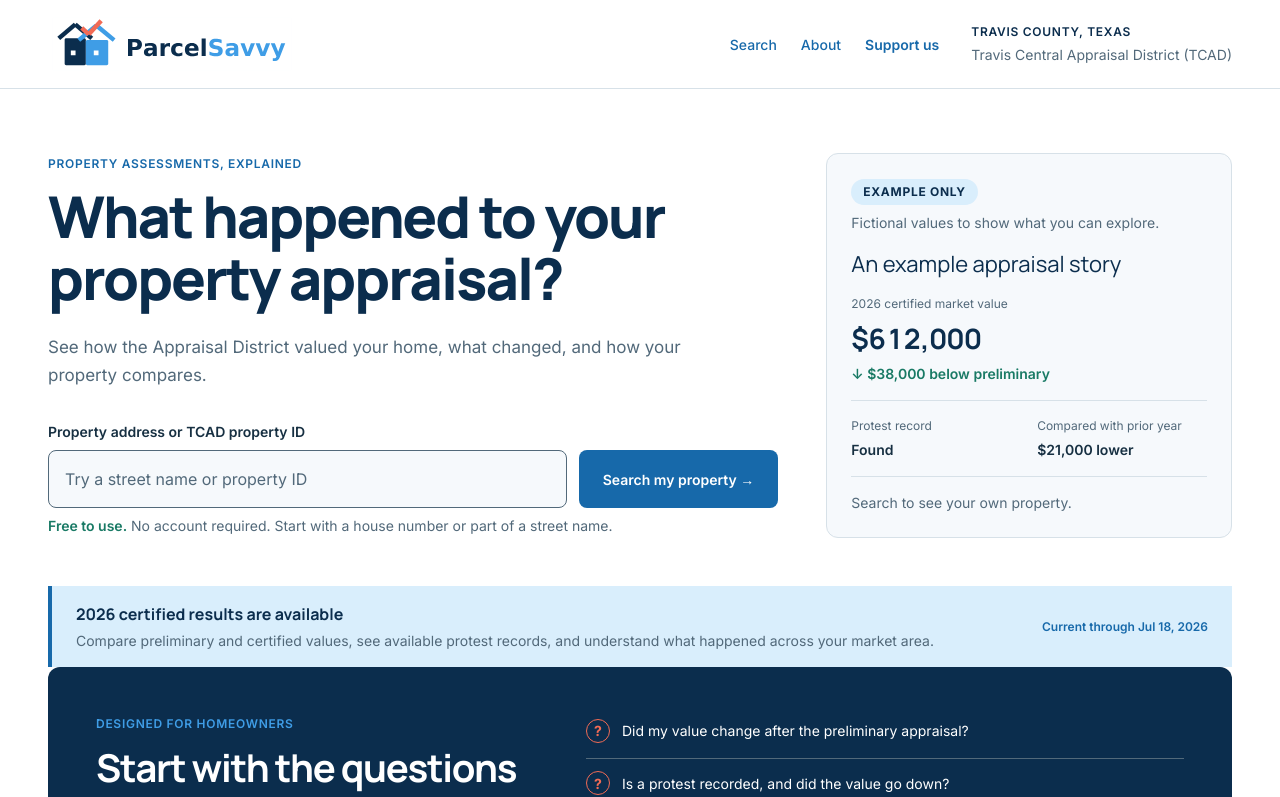
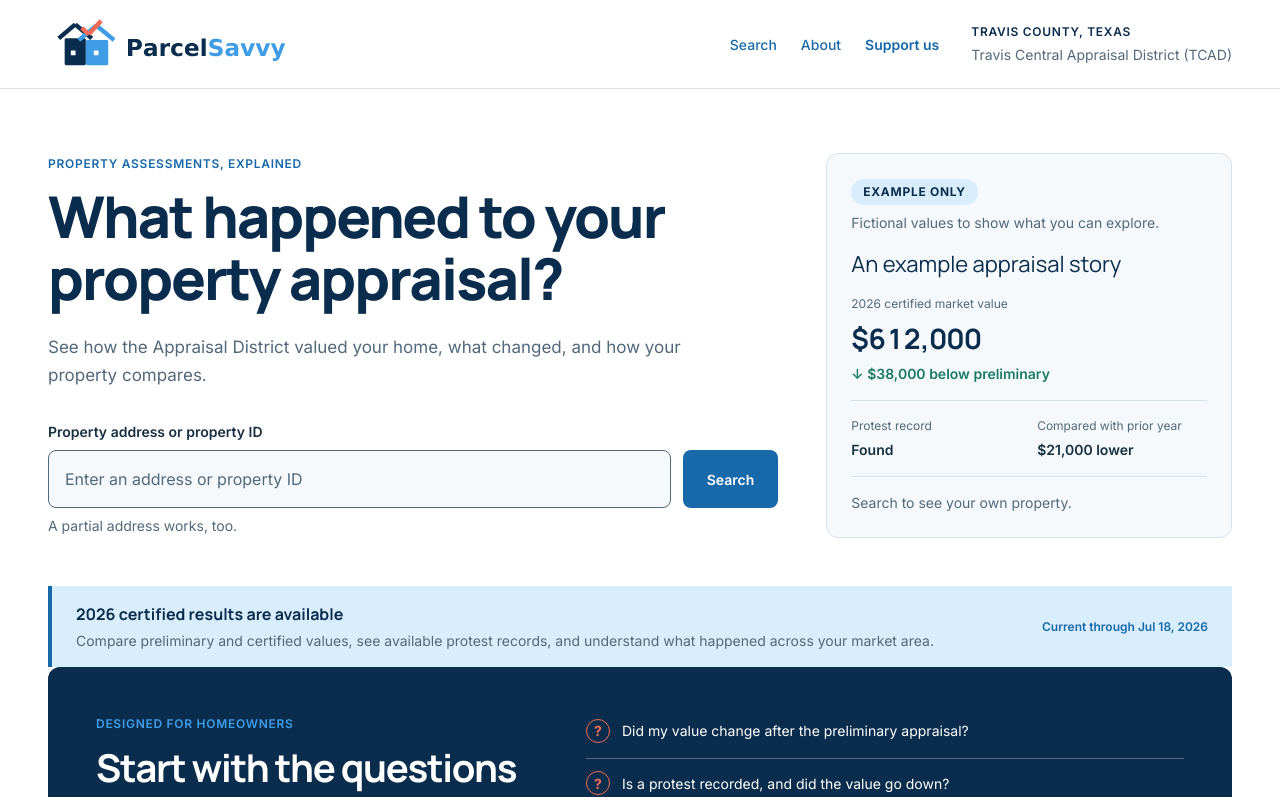
Before and after one commit to wlreich/PropertyTaxHelper, a Next.js app in the folder web/: page / in a window 1280 px wide. Shown: the top 797 px of the page. Built offline with nearby package versions, Linux system fonts and the light colour scheme.

Commit message:
Use clear county-neutral search labels

```diff
--- a/web/src/components/search-form.tsx
+++ b/web/src/components/search-form.tsx
@@ -145,7 +145,7 @@ export function SearchForm({ query = "" }: { query?: string }) {
       aria-busy={pending}
     >
       <label htmlFor="address-search">
-        Property address or TCAD property ID
+        Property address or property ID
       </label>
       <div className="search-controls">
         <div className="search-combobox">
@@ -156,7 +156,7 @@ export function SearchForm({ query = "" }: { query?: string }) {
             value={value}
             required
             maxLength={120}
-            placeholder="Try a street name or property ID"
+            placeholder="Enter an address or property ID"
             autoComplete="off"
             aria-describedby="search-help search-suggestion-status"
             role="combobox"
@@ -268,8 +268,7 @@ export function SearchForm({ query = "" }: { query?: string }) {
           )}
         </div>
         <button type="submit" disabled={pending}>
-          {pending ? "Searching…" : "Search my property"}
-          <span aria-hidden="true"> →</span>
+          {pending ? "Searching…" : "Search"}
         </button>
       </div>
       <p
@@ -281,8 +280,7 @@ export function SearchForm({ query = "" }: { query?: string }) {
         {statusMessage}
       </p>
       <p id="search-help">
-        <strong>Free to use.</strong> No account required. Start with a house
-        number or part of a street name.
+        A partial address works, too.
       </p>
     </form>
   );
```
